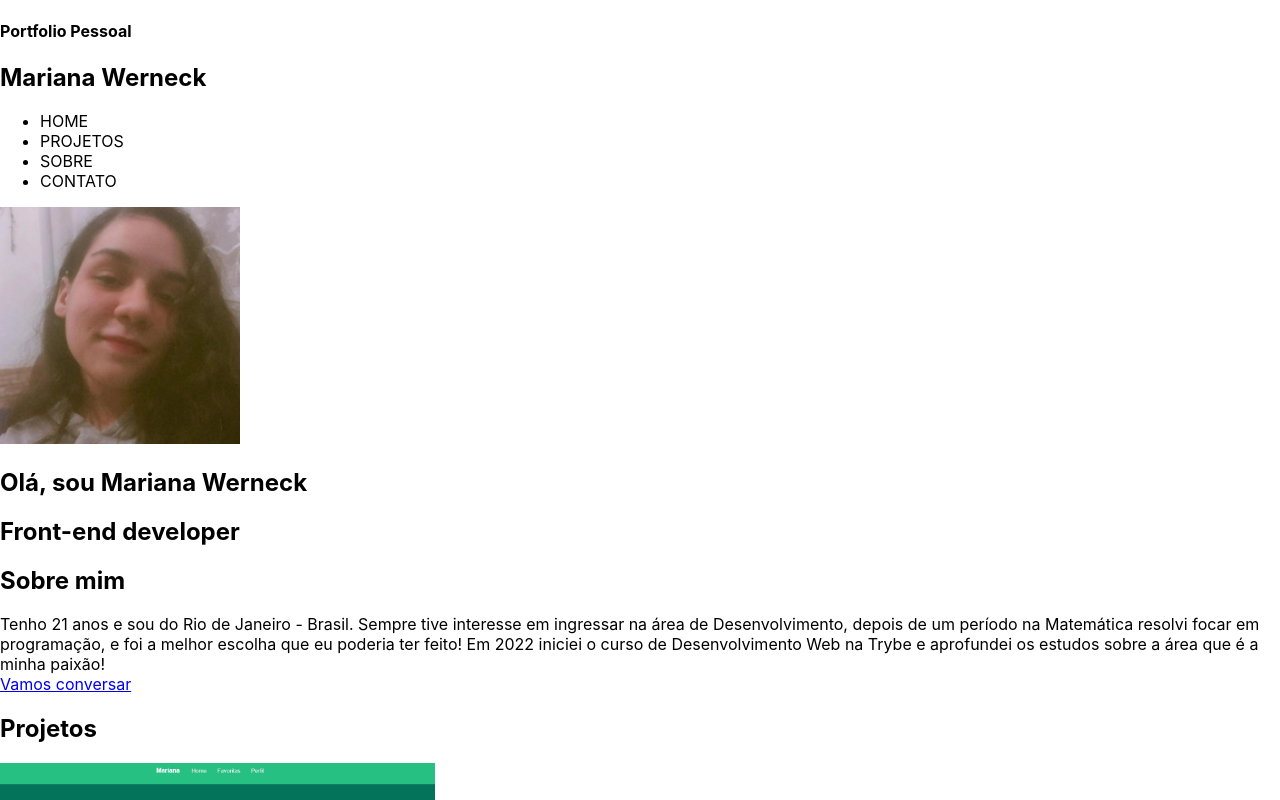
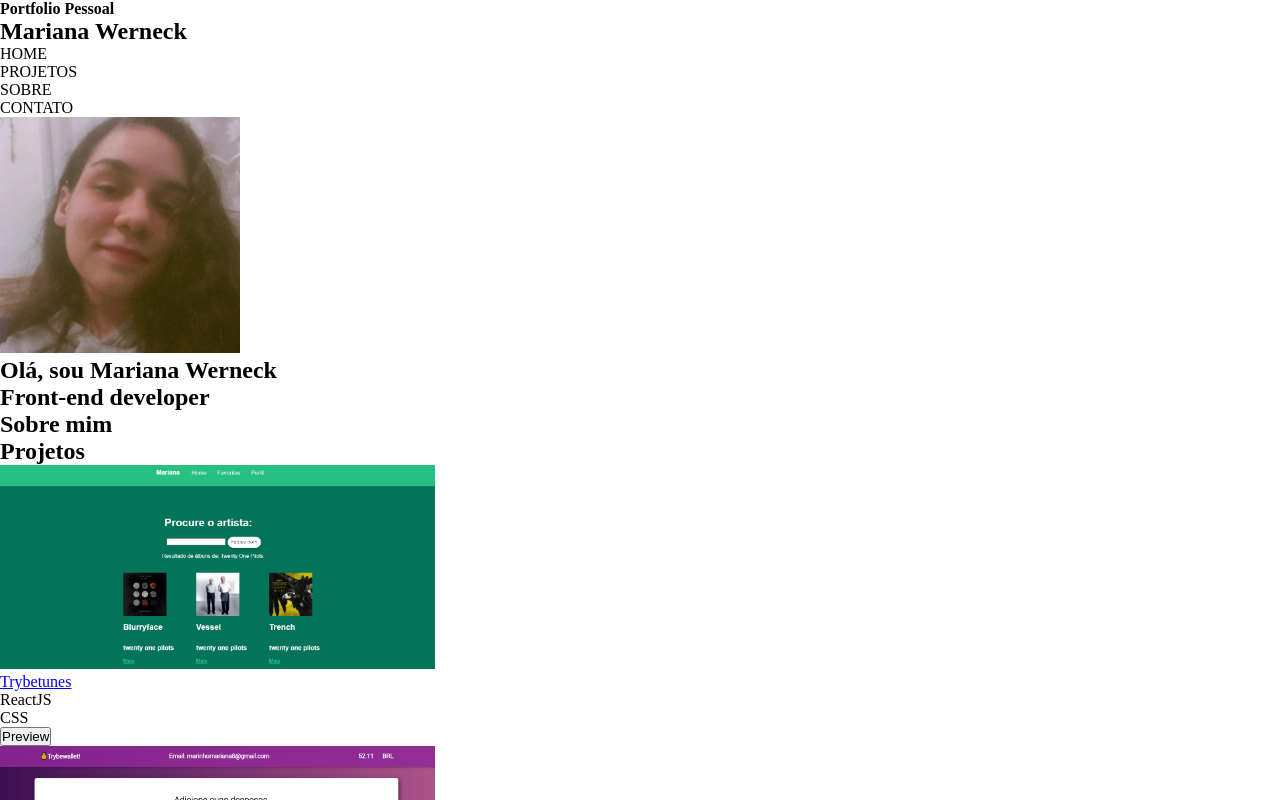
Before and after one commit to mariyzx/portfolio, a React (Create React App) app: page / in a window 1280 px wide. Shown: the top 800 px of the page. Built offline with nearby package versions, Linux system fonts and the light colour scheme.

Commit message:
Ajustando bug do scroll horizontal

```diff
--- a/src/index.css
+++ /dev/null
@@ -1,13 +0,0 @@
-body {
-  margin: 0;
-  font-family: -apple-system, BlinkMacSystemFont, 'Segoe UI', 'Roboto', 'Oxygen',
-    'Ubuntu', 'Cantarell', 'Fira Sans', 'Droid Sans', 'Helvetica Neue',
-    sans-serif;
-  -webkit-font-smoothing: antialiased;
-  -moz-osx-font-smoothing: grayscale;
-}
-
-code {
-  font-family: source-code-pro, Menlo, Monaco, Consolas, 'Courier New',
-    monospace;
-}
--- a/src/index.js
+++ b/src/index.js
@@ -1,16 +1,16 @@
 import * as React from "react";
 import ReactDOM from "react-dom/client";
-import "./index.css";
 import App from "./App";
 import reportWebVitals from "./reportWebVitals";
 import { BrowserRouter } from "react-router-dom";
-
+import { GlobalStyle } from './styles/globalStyles';
 const root = ReactDOM.createRoot(
   document.getElementById("root")
 );
 root.render(
   <React.StrictMode>
     <BrowserRouter>
+      <GlobalStyle />
       <App />
     </BrowserRouter>
   </React.StrictMode>
--- a/src/pages/Contato.jsx
+++ b/src/pages/Contato.jsx
@@ -27,12 +27,12 @@ class Contato extends React.Component {
             <a href="https://www.linkedin.com/in/marinhomariana8/" target="_blank" rel="noreferrer">Enviar mensagem</a>
           </article>
         </div>
-        <form action="https://formsubmit.co/6017a703556f84b48d26de2cc13ee0ae" method="POST">
+        {/* <form action="https://formsubmit.co/6017a703556f84b48d26de2cc13ee0ae" method="POST">
           <input type="text" name="name" placeholder="Nome Completo" required />
           <input type="email" name="email" placeholder="Email" required />
           <textarea name="mensagem" rows="7" placeholder="Sua mensagem" required></textarea>
           <button type="submit" className="btn btn-primary">Enviar mensagem</button>
-        </form>
+        </form> */}
        </div>
       </section>
     )
--- a/src/pages/Projetos.jsx
+++ b/src/pages/Projetos.jsx
@@ -11,7 +11,7 @@ class Projetos extends React.Component {
             <div key={ index } onClick={ () => this.showDetails(project)} className="project">
               <img width="435px" height="204px" src={ project.img } alt={ project.description } className="img-project" />
               <p><a href={project.links.github} target="_blank" rel="noreferrer">{project.name}</a></p>
-              <p>{project.description}</p>
+              {/* <p>{project.description}</p> */}
               <div className="tech">
                 <ul>
                   {project.tech.map((a, index) => (
--- a/src/pages/SobreMim.jsx
+++ b/src/pages/SobreMim.jsx
@@ -6,7 +6,7 @@ class SobreMim extends React.Component {
       <section id="about">
         <h2>Sobre mim</h2>
 
-        <div className="container about_container">
+        {/* <div className="container about_container">
           <div className="about_content">
             <div className="about_cards">
               <article className="about_card">
@@ -18,7 +18,7 @@ class SobreMim extends React.Component {
               <a href="/#contato" className="btn btn-primary">Vamos conversar</a>
             </div>
           </div>
-        </div>
+        </div> */}
       </section>
     )
   }
--- /dev/null
+++ b/src/styles/globalStyles.js
@@ -0,0 +1,19 @@
+import { createGlobalStyle } from "styled-components";
+
+export const GlobalStyle = createGlobalStyle`
+  * {
+    margin: 0;
+    padding: 0;
+    box-sizing: border-box;
+  }
+
+  html {
+    height: 100%;
+    width: 100%;
+  }
+
+  body {
+    min-height: 100vh;
+    min-width: 100%;
+}
+`
```
